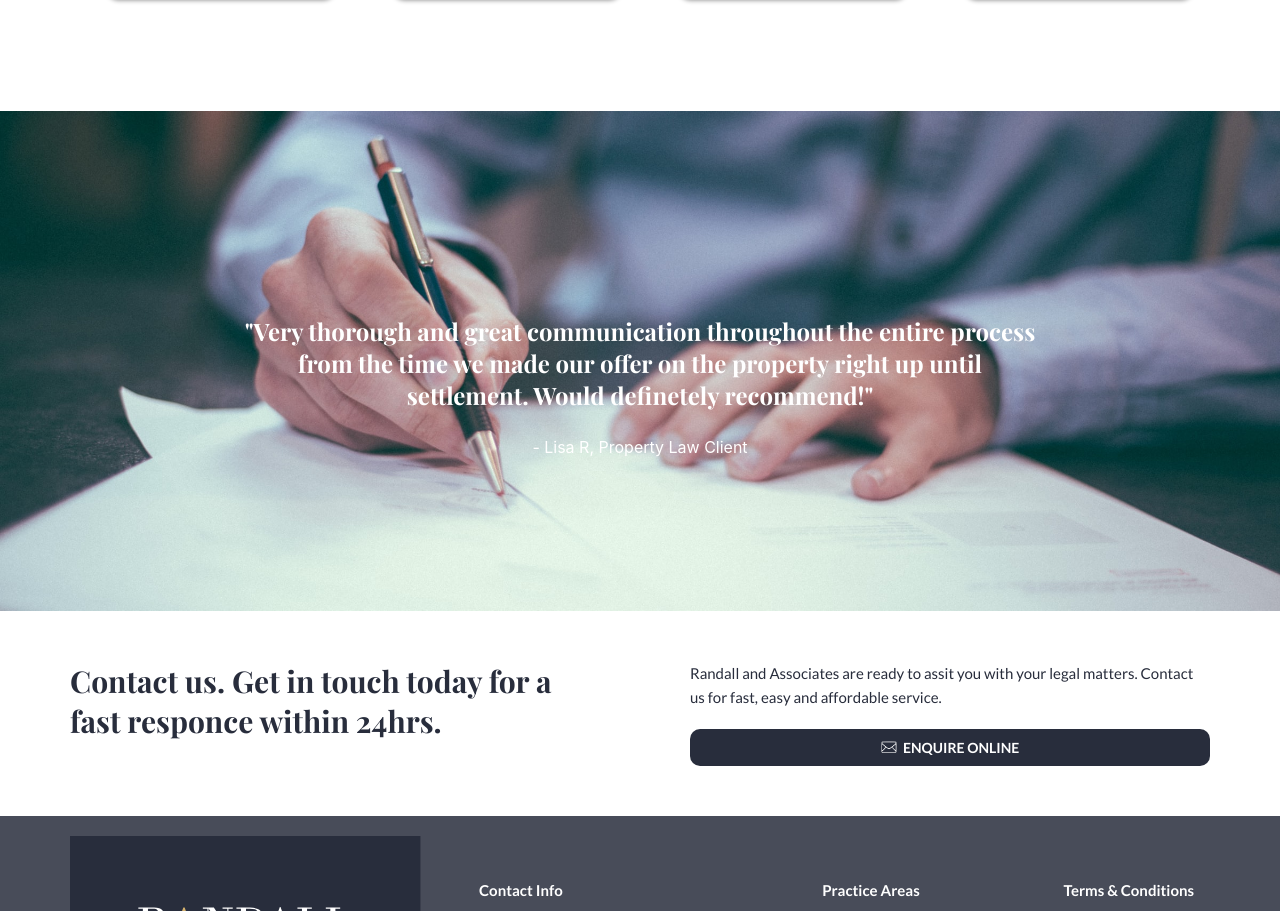
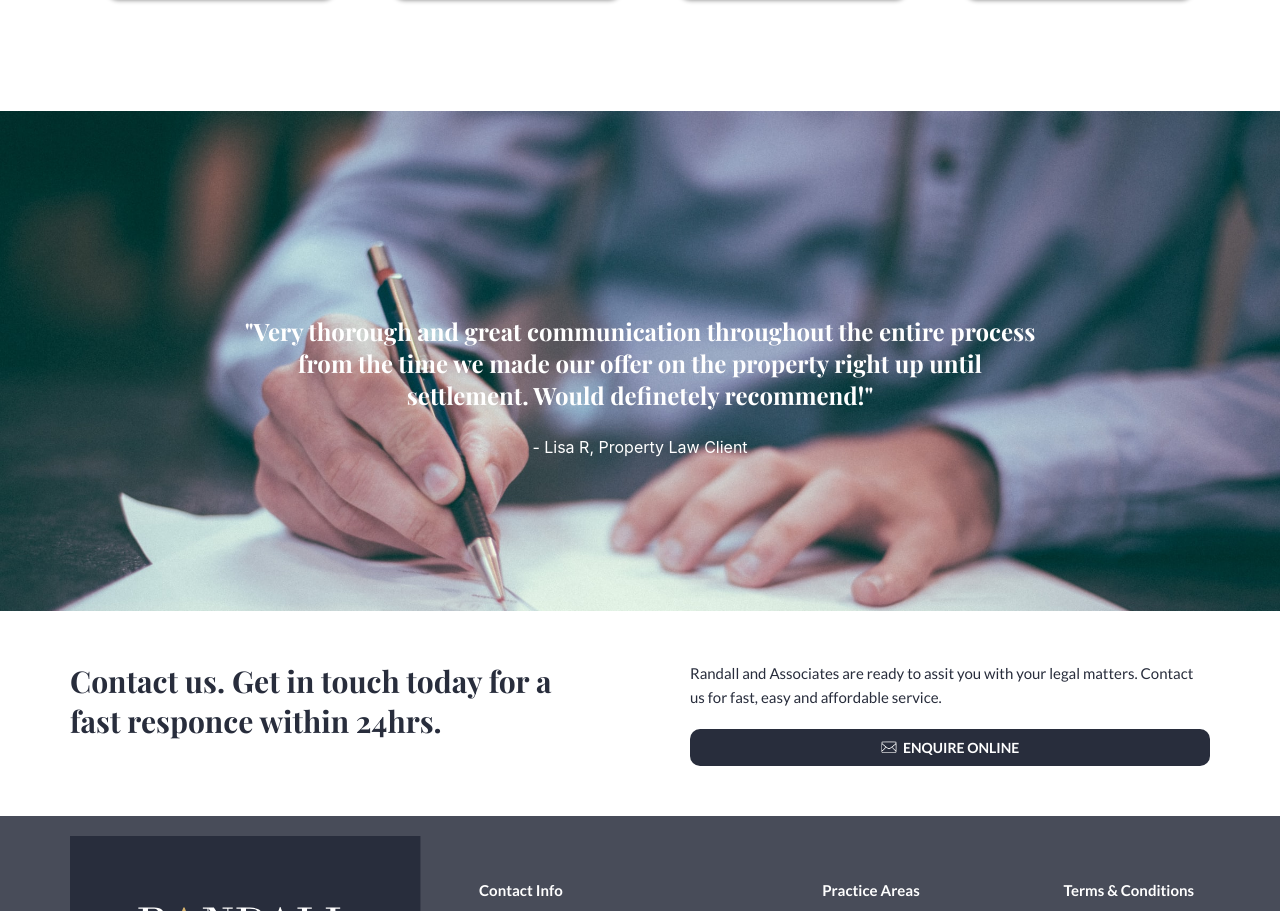
Before and after one commit to madeleinerandall/joshua-app, a React (Create React App) app: page / in a window 1280 px wide. Shown: the part 1187-2098 px from the top of the page. Built offline with nearby package versions, Linux system fonts and the light colour scheme.

Commit message:
Improve vertical positioning of banner image

```diff
--- a/src/Homepage/Banner/style.scss
+++ b/src/Homepage/Banner/style.scss
@@ -1,12 +1,12 @@
 #banner {
+
     background-image: url(../../../public/quote2.jpg);
     background-size: cover;
-    background-position-y: 30%;
+    background-position-y: 0%;
     background-repeat: no-repeat;
 
     > div {
         height: 500px;
-        // width: 100%;
         display: flex;
         flex-direction: column;
         align-items: center;
```
